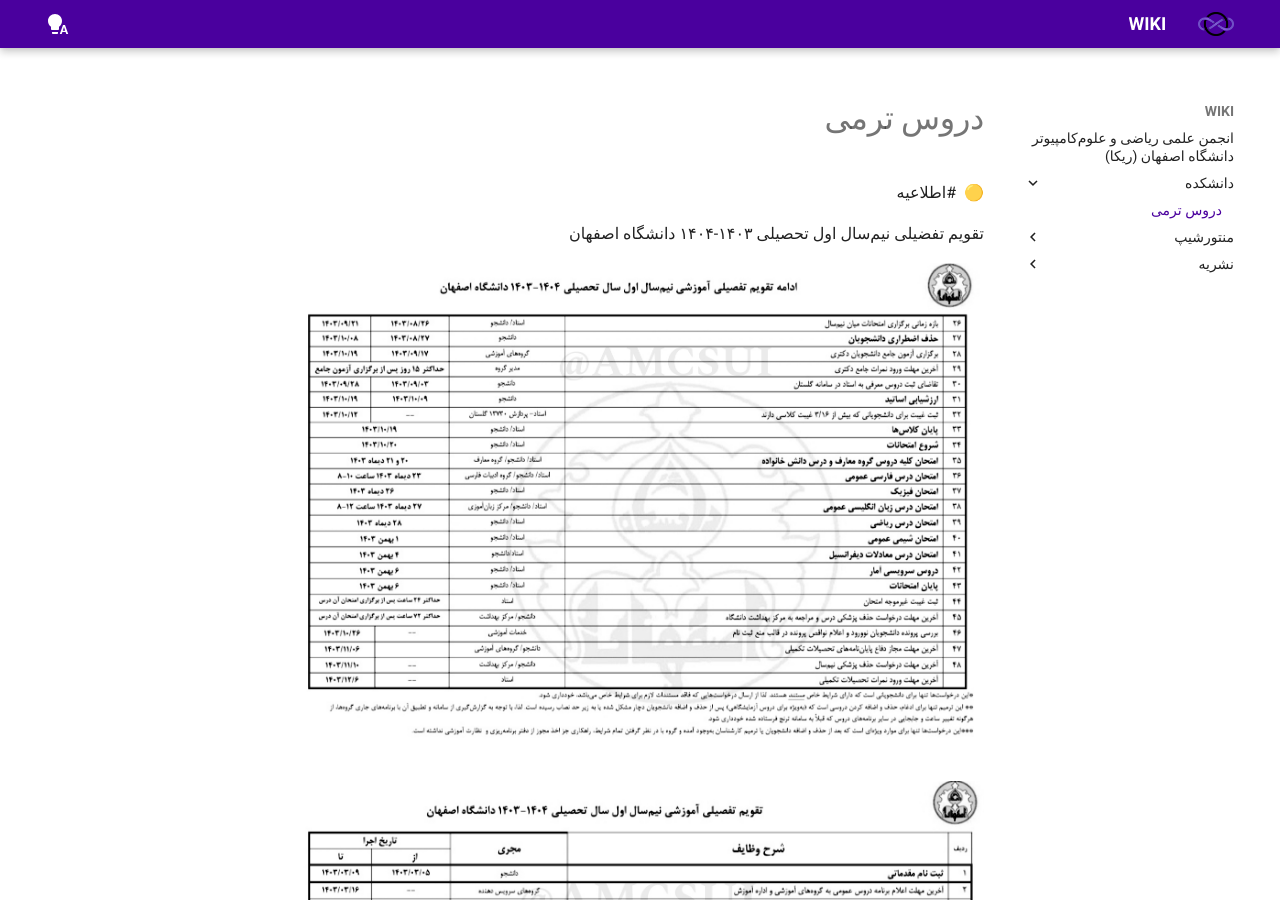
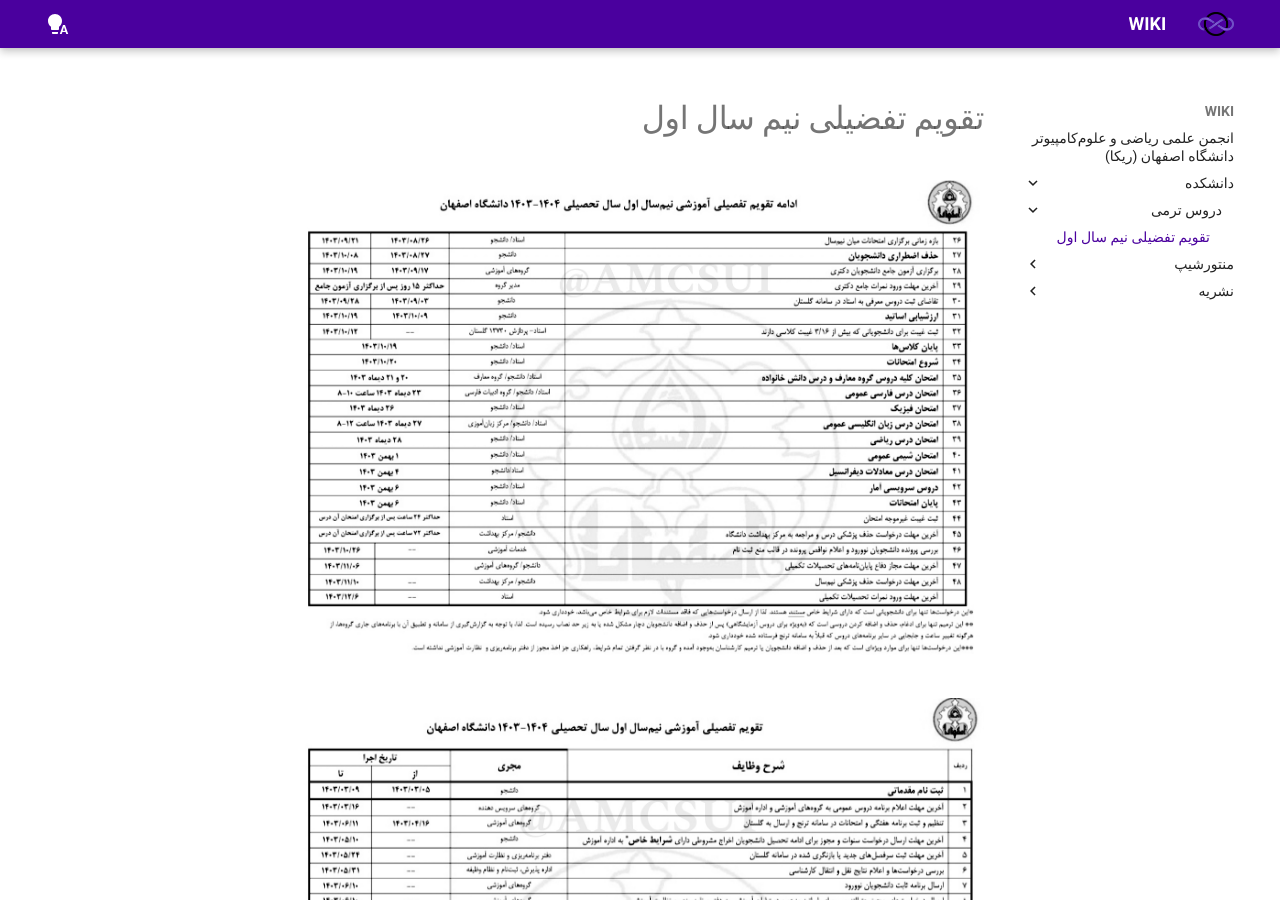
Before and after one commit to Amcsui/wiki, an MkDocs documentation site: the page built from docs/دانشکده/دروس ترمی/تقویم نیمسال اول.md, in a window 1280 px wide and 900 px high. Built offline with MkDocs 1.6.1 and Material for MkDocs 9.7.7, drawn with Linux system fonts in a browser that asks for light colours.

Commit message:
IMP => ...

```diff
--- /dev/null
+++ b/docs/دانشکده/دروس ترمی/index.md
@@ -0,0 +1,6 @@
+
+# دروس ترم
+
+لینک های مرتبط:
+
+- [تقویم نیمسال اول](تقویم%20نیمسال%20اول.md)
--- a/docs/دانشکده/دروس ترمی/تقویم نیمسال اول.md
+++ b/docs/دانشکده/دروس ترمی/تقویم نیمسال اول.md
@@ -1,7 +1,4 @@
-🟡  #اطلاعیه
-
-تقویم تفضیلی نیم‌سال اول تحصیلی ۱۴۰۳-۱۴۰۴ دانشگاه اصفهان
-
+# تقویم تفضیلی نیم سال اول
 
 
 ![تقویم](IMG_20240822_161407.jpg)
```
